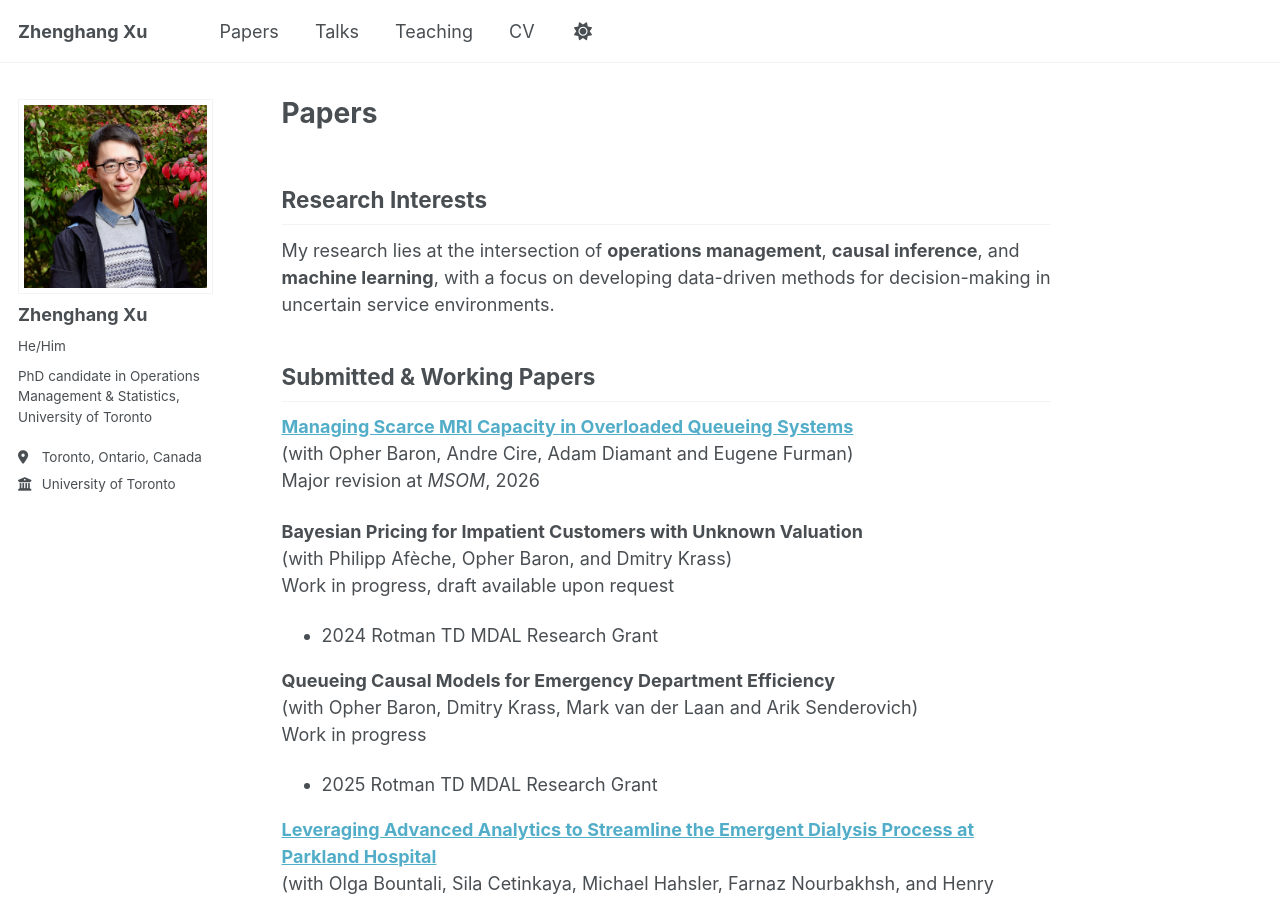
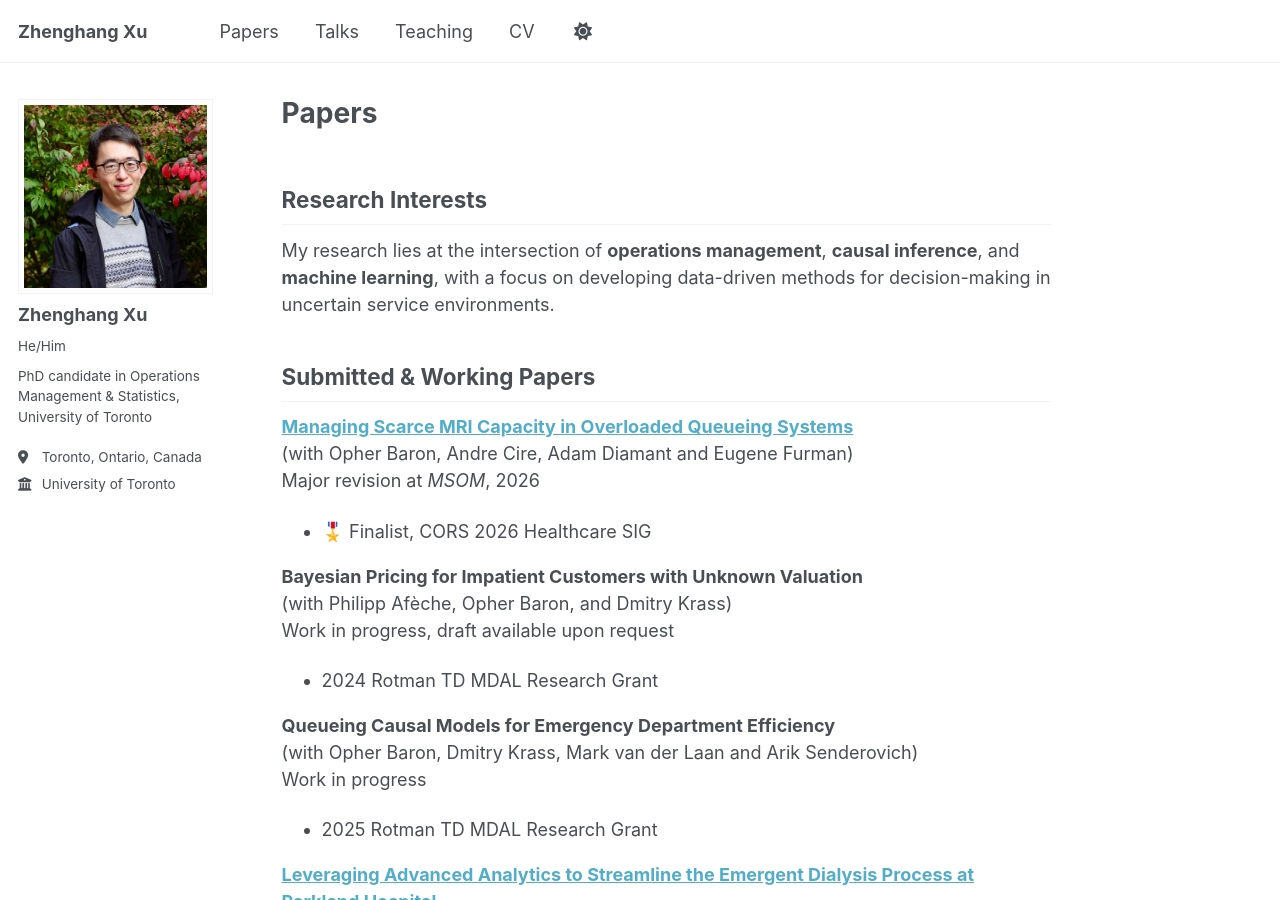
Before and after one commit to zhenghangxu-baymax/zhenghangxu-baymax.github.io, a Jekyll site: the page built from _pages/papers.md, in a window 1280 px wide and 900 px high. Built offline with Jekyll 4.4.1, drawn with Linux system fonts in a browser that asks for light colours.

Commit message:
Update website and CV

```diff
--- a/_pages/papers.md
+++ b/_pages/papers.md
@@ -11,9 +11,11 @@ My research lies at the intersection of **operations management**, **causal infe
 
 
 
-**[Managing Scarce MRI Capacity in Overloaded Queueing Systems]({{ base_path }}/files/managing-scarce-mri-capacity.pdf)**
+**[Managing Scarce MRI Capacity in Overloaded Queueing Systems](https://papers.ssrn.com/sol3/papers.cfm?abstract_id=6158086)**
 (with Opher Baron, Andre Cire, Adam Diamant and Eugene Furman)
 Major revision at *MSOM*, 2026
+- 🎖️ Finalist, CORS 2026 Healthcare SIG
+
 
 **Bayesian Pricing for Impatient Customers with Unknown Valuation**
 (with Philipp Afèche, Opher Baron, and Dmitry Krass)
```
Also changed, not shown: 1 other file.
